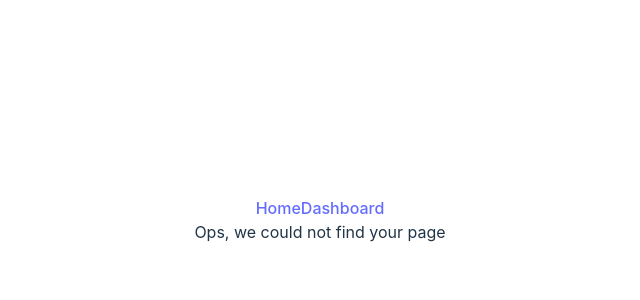
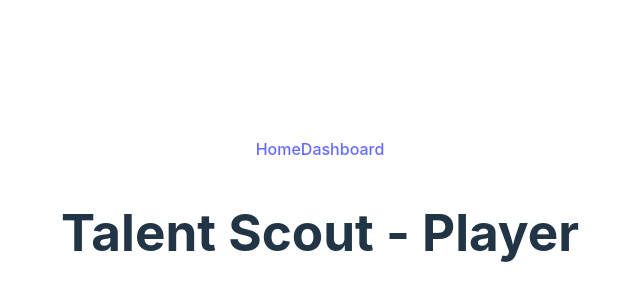
Before and after one commit to mariobrusarosco/talent-scout, a React (Vite) app: page /player/1 in a window 1280 px wide. Shown: the part 180-480 px from the top of the page, without its empty margins (320-960 px from the left). Built offline with nearby package versions, Linux system fonts and the light colour scheme.

Commit message:
Routing: Params

```diff
--- a/src/domain/global/Posts/index.ts
+++ b/src/domain/global/Posts/index.ts
@@ -1 +1 @@
-export { default } from "./Home";
+export { default } from "./Posts";
--- a/src/domain/global/routing/AppRouter.tsx
+++ b/src/domain/global/routing/AppRouter.tsx
@@ -6,6 +6,7 @@ import {
   Outlet,
 } from "react-router-dom";
 import DashboardScreen from "../../dashboard/screen/Dashboard";
+import PlayerScreen, { playerLoader } from "../../player/screen/Player/Player";
 import AppLayout from "../components/AppLayout";
 import PostsScreen, { postsLoader } from "../Posts/Posts";
 import HomeScreen from "../screens/Home";
@@ -33,13 +34,20 @@ const router = createBrowserRouter(
           <Route path="inactive" element={<UnactiveScreen />} />
         </Route>
 
+        <Route path="tournaments" element={<TournamentLayout />}>
+          <Route path="active" element={<ActiveScreen />} />
+          <Route path="inactive" element={<UnactiveScreen />} />
+        </Route>
+
+        <Route path="player">
+          <Route path=":id" element={<PlayerScreen />} />
+        </Route>
+
         <Route path="posts" element={<PostsScreen />} loader={postsLoader} />
 
         {/* Catch All Approach. Can be used for 404 pages*/}
         <Route path="*" element={<CatchAllRoute />} />
       </Route>
-      {/* Catch All Approach but without AppLayout. Can be used for 404 pages*/}
-      {/* <Route path="*" element={<CatchAllRoute />} /> */}
     </>
   )
 );
--- /dev/null
+++ b/src/domain/player/screen/Player/Player.tsx
@@ -0,0 +1,20 @@
+import { useParams } from "react-router-dom";
+
+const PlayerScreen = () => {
+  const params = useParams();
+
+  return (
+    <section>
+      <h1>Talent Scout - Player</h1>
+    </section>
+  );
+};
+
+export const playerLoader = async () => {
+  const data = await fetch(
+    "https://jsonplaceholder.typicode.com/posts/1/comments"
+  );
+  return await data.json();
+};
+
+export default PlayerScreen;
--- /dev/null
+++ b/src/domain/player/screen/Player/index.ts
@@ -0,0 +1 @@
+export { default } from "./Player";
```
